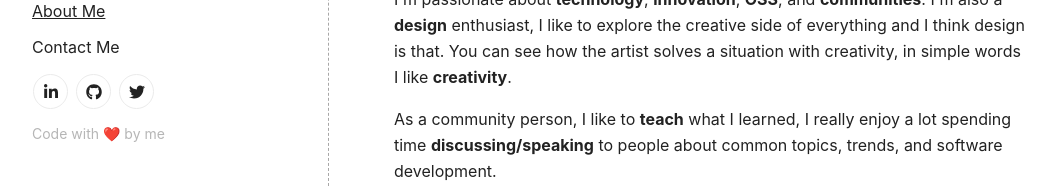
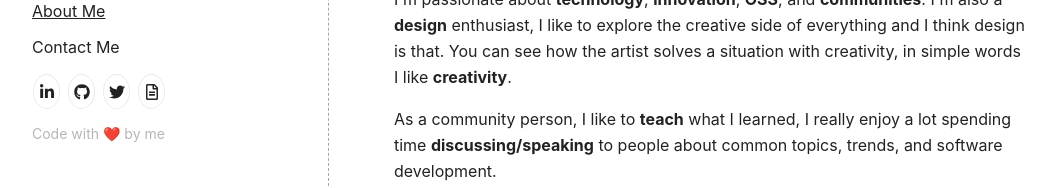
Before and after one commit to loconluis/blogging-site, a Next.js app: page /about in a window 1280 px wide. Shown: the part 348-536 px from the top of the page, without its empty margins (112-1169 px from the left). Built offline with nearby package versions, Linux system fonts and the light colour scheme.

Commit message:
Adding a new social icon for Resume

```diff
--- a/app/components/Social.js
+++ b/app/components/Social.js
@@ -1,22 +1,27 @@
-import { FaLinkedinIn, FaGithub, FaTwitter } from "react-icons/fa";
+import { FaLinkedinIn, FaGithub, FaTwitter, FaRegFileAlt } from "react-icons/fa";
 
 export default function Social({ info }) {
   return (
     <div className={info ? "sidebar-main-social__info" : "sidebar-main-social"}>
       <ul className="sidebar-main-social-list">
         <li className="sidebar-main-social-list-item">
-          <a href="https://www.linkedin.com/in/loconluis/" target="_blank">
+          <a href="https://www.linkedin.com/in/loconluis/" target="_blank" aria-label="LinkedIn">
             <FaLinkedinIn />
           </a>
         </li>
         <li className="sidebar-main-social-list-item">
-          <a href="https://github.com/loconluis/" target="_blank">
+          <a href="https://github.com/loconluis/" target="_blank" aria-label="Github">
             <FaGithub />
           </a>
         </li>
-        <li className="sidebar-main-social-list-item">
+        <li className="sidebar-main-social-list-item" aria-label="Twitter">
           <a href="https://twitter.com/LoconLuis" target="_blank">
             <FaTwitter />
+          </a>
+        </li>
+        <li className="sidebar-main-social-list-item">
+          <a href="https://read.cv/loconluis" target="_blank" aria-label="Resume">
+            <FaRegFileAlt />
           </a>
         </li>
       </ul>
--- a/styles/dark-style.css
+++ b/styles/dark-style.css
@@ -195,7 +195,7 @@ p {
 }
 .sidebar-main-social-list {
   display: flex;
-  flex-flow: row wrap;
+  /* flex-flow: row wrap; */
   flex-grow: 0;
   flex-shrink: 0;
   list-style: none;
--- a/styles/style.css
+++ b/styles/style.css
@@ -161,7 +161,7 @@ p {
 
 .sidebar-main-social-list {
   display: flex;
-  flex-flow: row wrap;
+  /* flex-flow: row wrap; */
   flex-grow: 0;
   flex-shrink: 0;
   list-style: none;
```
